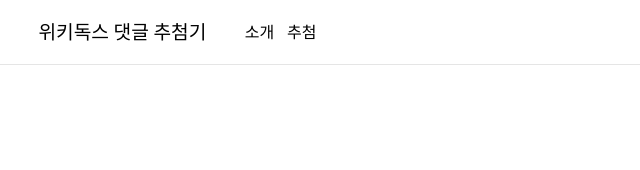
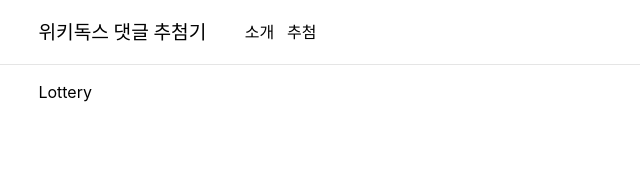
Before and after one commit to gwongibeom/wikidocs-lottery, a React (Vite) app: page / in a window 1280 px wide. Before the commit this address had no page. Shown: the top 170 px of the page, without its empty margins (0-640 px from the left). Built offline with nearby package versions, Linux system fonts and the light colour scheme; a web font is replaced by a local one.

Commit message:
(개발) 기본 페이지 라우팅 및 추첨 라우팅 개선

```diff
--- a/src/App.tsx
+++ b/src/App.tsx
@@ -10,8 +10,8 @@ function App() {
       <Header />
       <div className='route_wrapper'>
         <Routes>
+          <Route path='/' element={<Lottery />} />
           <Route path='/about' element={<About />} />
-          <Route path='/lottery' element={<Lottery />} />
         </Routes>
       </div>
     </>
```
